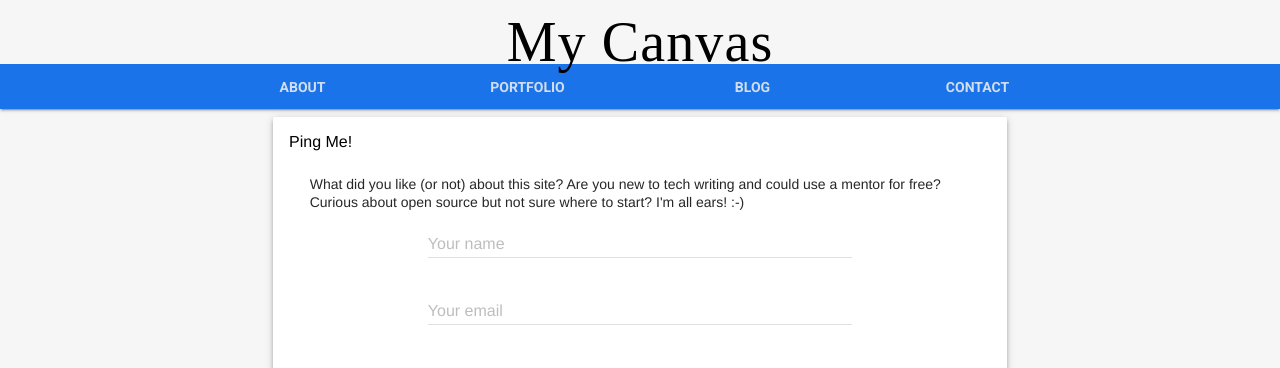
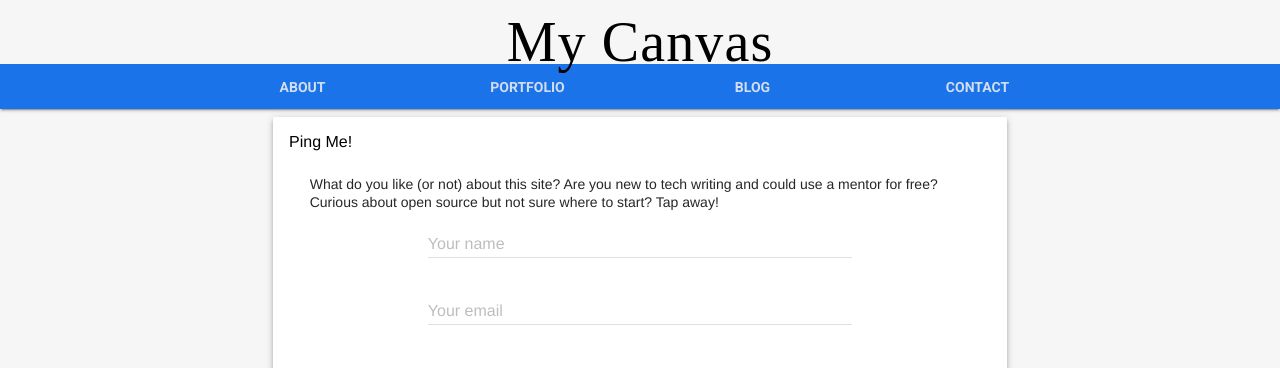
Before and after one commit to sabitarao/sabitarao.github.io, a Jekyll site: the page built from contact/index.html, in a window 1280 px wide. Shown: the top 368 px of the page. Built offline with Jekyll 4.4.1, drawn with Linux system fonts in a browser that asks for light colours; nearby versions of some CDN libraries; some web fonts are replaced.

Commit message:
contact page

```diff
--- a/contact/index.html
+++ b/contact/index.html
@@ -2,7 +2,7 @@
 layout: large_card
 title: Ping Me!
 ---
-What did you like (or not) about this site? Are you new to tech writing and could use a mentor for free? Curious about open source but not sure where to start? I'm all ears! :-)<br>
+What do you like (or not) about this site? Are you new to tech writing and could use a mentor for free? Curious about open source but not sure where to start? Tap away! <br>
 
 <div class="mdl-cell mdl-cell--8-col mdl-cell--2-offset mdl-card portfolio-contact">
     <form action="//formspree.io/quillnetsolutions@gmail.com" method="POST">
```
